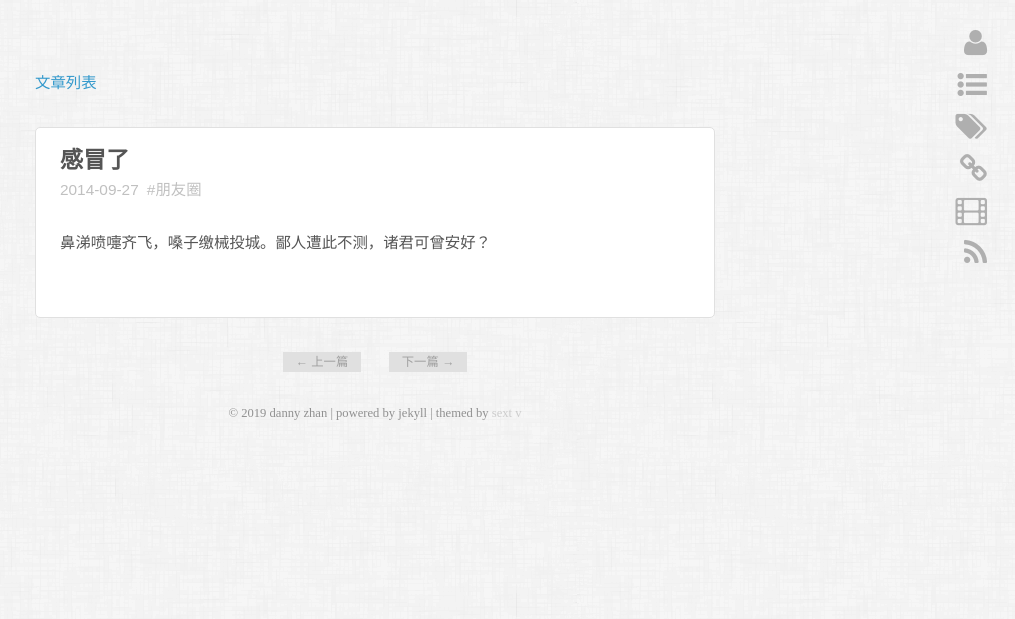
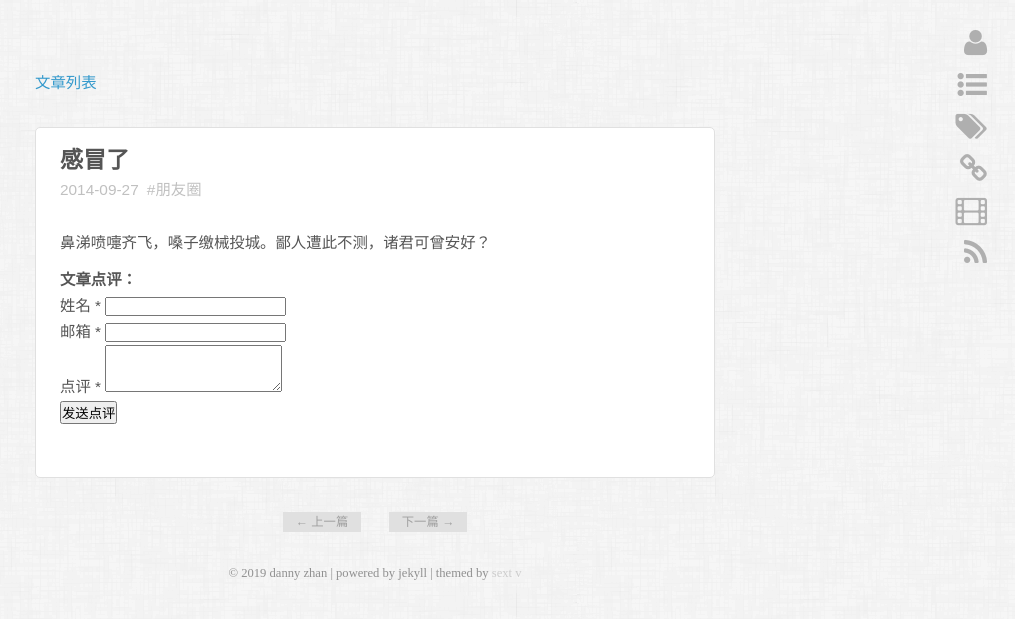
Before and after one commit to dannyzhan/dannyzhan.github.io, a Jekyll site: the page built from _posts/wechat/2014-09-27-catch_cold.md, in a window 1280 px wide. Shown: the top 619 px of the page, without its empty margins (265-1280 px from the left). Built offline with Jekyll 4.4.1, drawn with Linux system fonts in a browser that asks for light colours; some web fonts are replaced; comment, search, counter and statistics services are not loaded.

Commit message:
try to add staticman form

```diff
--- a/_includes/themes/sext-v/post.html
+++ b/_includes/themes/sext-v/post.html
@@ -22,6 +22,27 @@
         {{ content }}
     </section>
     {% if page.guid %}
+
+	<h4>文章点评：</h4>
+	<form action='https://dev.staticman.net/v3/entry/github/dannyzhan/dannyzhan.github.io/master' method='post' id='comment-form' class='comment-form'>
+    <input type='hidden' name='options[postId]' value='{{ page.guid }}'>
+    <div>
+      <label for='name'>姓名 *</label>
+      <input id='name' name='fields[author]' type='text' required>
+    </div>
+    <div>
+      <label for='email'>邮箱 *</label>
+      <input id='email' name='fields[email]' type='email' required>
+    </div>
+	 <div>
+      <label for='comment'>点评 *</label>
+      <textarea id='comment' name='fields[message]' required rows='3'></textarea>
+    </div>
+    <div>
+      <button type='submit'>发送点评</button>
+    </div>
+   </form>
+
     <section class="comment">
 		<div id="disqus_thread"></div>
         <script>
```
Also changed, not shown: staticman.yml (+4 -4 lines).
